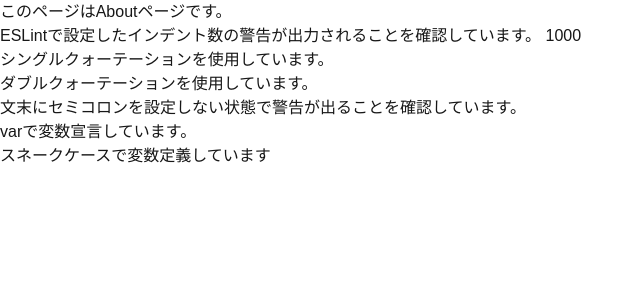
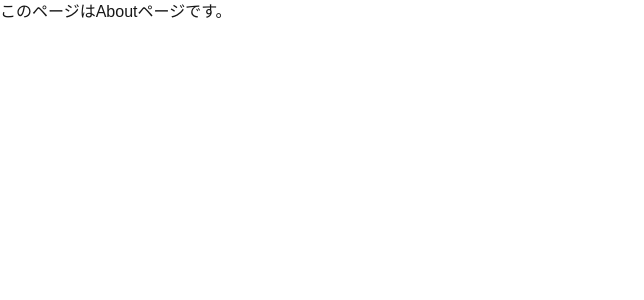
Before and after one commit to takeuchima0/nextjs_authjs_demo, a Next.js app: page /about in a window 1280 px wide. Shown: the top 300 px of the page, without its empty margins (0-644 px from the left). Built offline with nearby package versions, Linux system fonts and the light colour scheme.

Commit message:
eslint: return errors code

```diff
--- a/app/about/page.tsx
+++ b/app/about/page.tsx
@@ -1,27 +1,9 @@
 import React from 'react';
 
 const AboutPage = () => {
-
-    const indentWarningCheck = 1000;
-
-  const singleQuotesWaringCheck = 'シングルクォーテーションを使用しています。';
-  const doubleQuotesWaringCheck = "ダブルクォーテーションを使用しています。";
-
-  const semiColonWaringCheck = "文末にセミコロンを設定しない状態で警告が出ることを確認しています。"
-
-  var usedVariables = "varで変数宣言しています。";
-
-  const snake_case = "スネークケースで変数定義しています";
-
   return (
     <div>
       このページはAboutページです。
-      <p>ESLintで設定したインデント数の警告が出力されることを確認しています。  {indentWarningCheck}</p>
-      <p>{singleQuotesWaringCheck}</p>
-      <p>{doubleQuotesWaringCheck}</p>
-      <p>{semiColonWaringCheck}</p>
-      <p>{usedVariables}</p>
-      <p>{snake_case}</p>
     </div>
   );
 };
--- a/features/blog/components/BlogList/BlogList.tsx
+++ b/features/blog/components/BlogList/BlogList.tsx
@@ -1,7 +1,6 @@
 import React from 'react';
 
 const BlogList = () => {
-  console.log("[INFO] BlogList");
   return (
     <div>
       <p>2. features/blog/components配下で定義したBlogListのコンポーネントです。</p>
```
